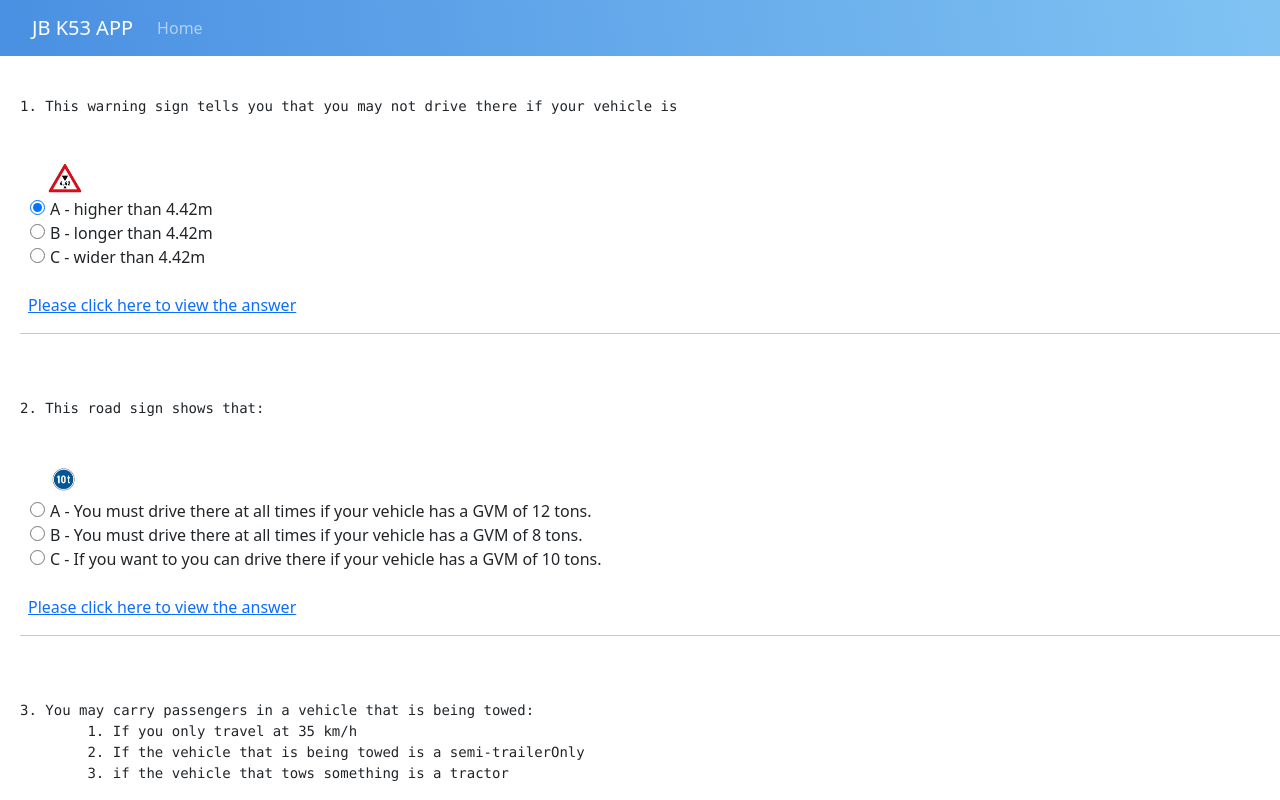
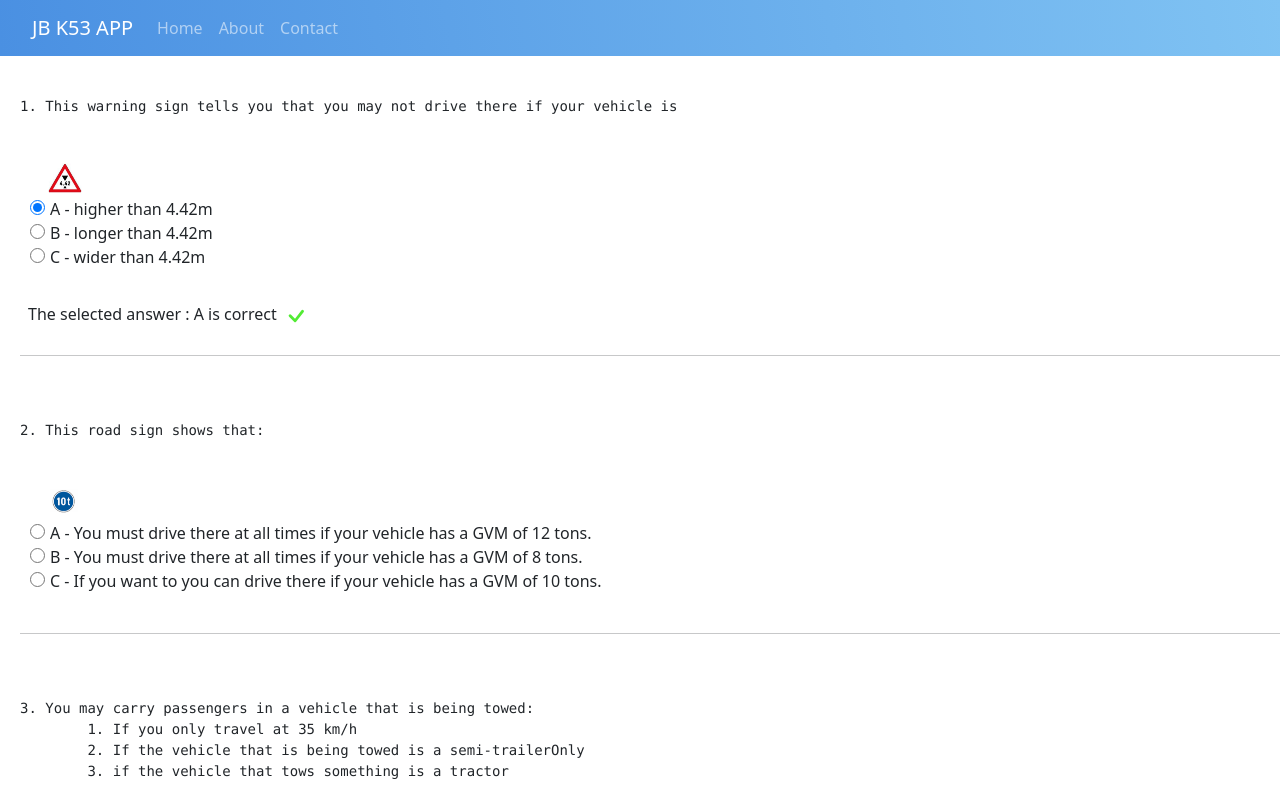
Before and after one commit to Jonathan-Baloyi/JbK53App, an Angular app: page / in a window 1280 px wide. Both pictures are taken after a click on the radio button 37 px from the left and 207 px from the top of the page. Shown: the top 800 px of the page. Built offline with nearby package versions, Linux system fonts and the light colour scheme.

Commit message:
Update on the answers

```diff
--- a/src/app/components/core/about/about.component.html
+++ b/src/app/components/core/about/about.component.html
@@ -1 +1,3 @@
-<p>about works!</p>
+<div class="about pt-2">
+  <p>about works!</p>
+</div>
--- a/src/app/components/core/contact/contact.component.html
+++ b/src/app/components/core/contact/contact.component.html
@@ -1 +1,3 @@
-<p>contact works!</p>
+<div class="contact pt-2">
+  <p>contact works!</p>
+</div>
--- a/src/app/components/core/learners-test/learners-test.component.html
+++ b/src/app/components/core/learners-test/learners-test.component.html
@@ -15,21 +15,13 @@
     </ng-template>
   </div>
   <br />
-  <a (click)="showAnswer(question.selectedAnswer);question.showCorrectAnswer = !question.showCorrectAnswer;"
-    class="p-2">Please
-    click here to view
-    the
-    answer</a>
   <div *ngFor="let correct of question.correctAnswers">
-    <div *ngIf="question.showCorrectAnswer && question.checked">
+    <div *ngIf="question.checked">
       <div class="p-2">
         The selected answer : {{question.selectedAnswer}}
         <span *ngIf="question.selectedAnswer !== correct.key"> is incorrect <img src="assets/icons/x.svg"></span>
         <span *ngIf="question.selectedAnswer === correct.key"> is correct <img src="assets/icons/check.svg"></span>
       </div>
-      <!-- <div class="p-2">
-        The correct answer is : {{correct.key}} - {{correct.description}}
-      </div> -->
     </div>
     <div *ngIf="question.showCorrectAnswer && !question.checked" class="text-warning p-2"> Please select an answer
       first!
--- a/src/app/scss/about.scss
+++ b/src/app/scss/about.scss
@@ -0,0 +1,3 @@
+.about{
+  padding-bottom: 40%;
+}
--- a/src/app/scss/contact.scss
+++ b/src/app/scss/contact.scss
@@ -0,0 +1,3 @@
+.contact{
+  padding-bottom: 40%;
+}
--- a/src/app/services/menu.service.ts
+++ b/src/app/services/menu.service.ts
@@ -42,9 +42,8 @@ export class MenuService {
     /* Incase menu items are required in the future, we'll just uncomment the following code */
     const menuItems: IMenu[] = [];
     menuItems.push(homeMenuItem);
-    // menuItems.push(menuMenuItem);
-    //menuItems.push(aboutMenuItem);
-    //menuItems.push(contactMenuItem);
+    menuItems.push(aboutMenuItem);
+    menuItems.push(contactMenuItem);
 
     const res: Observable<IMenu[]> = of(menuItems);
     return res;
```
